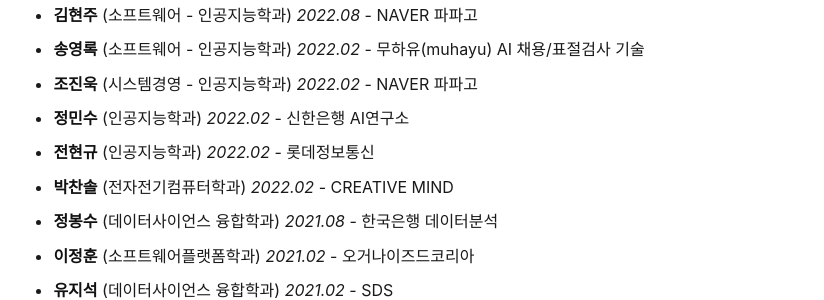
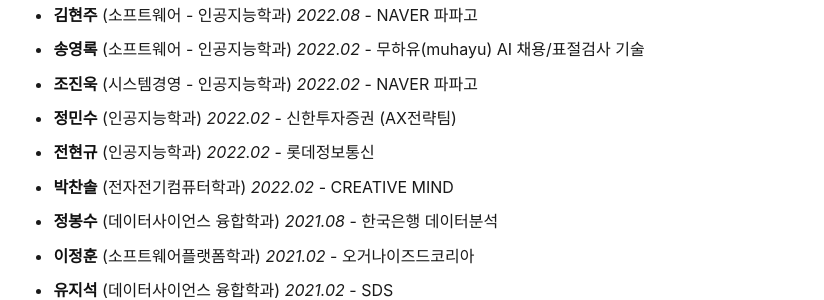
Before and after one commit to inglab/inglab.github.io, a Jekyll site: the page built from members.md, in a window 1280 px wide and 900 px high, scrolled down 3291 px. Shown: the part 152-452 px from the top of the window, without its empty margins (223-1047 px from the left). Built offline with Jekyll 4.4.1, drawn with Linux system fonts in a browser that asks for light colours.

Commit message:
Change 정민수's affiliation in members.md
Updated the affiliation for 정민수 from 신한은행 AI연구소 to 신한투자증권 (AX전략팀).

```diff
--- a/members.md
+++ b/members.md
@@ -122,7 +122,7 @@
 - **김현주** (소프트웨어 - 인공지능학과) *2022.08* - NAVER 파파고
 - **송영록** (소프트웨어 - 인공지능학과) *2022.02* - 무하유(muhayu) AI 채용/표절검사 기술
 - **조진욱** (시스템경영 - 인공지능학과) *2022.02* - NAVER 파파고
-- **정민수** (인공지능학과) *2022.02* - 신한은행 AI연구소
+- **정민수** (인공지능학과) *2022.02* - 신한투자증권 (AX전략팀)
 - **전현규** (인공지능학과) *2022.02* - 롯데정보통신
 - **박찬솔** (전자전기컴퓨터학과) *2022.02* - CREATIVE MIND
 - **정봉수** (데이터사이언스 융합학과) *2021.08* - 한국은행 데이터분석
```
